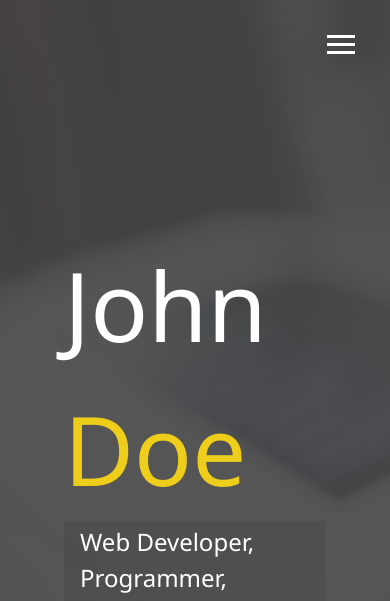
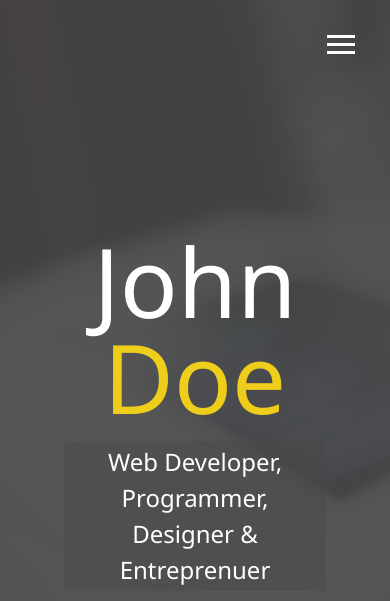
Before and after one commit to raffypanes/myportfolio, a website: page dist/index.html in a window 390 px wide. Shown: the top 601 px of the page. Drawn offline with Linux system fonts and the light colour scheme.

Commit message:
finish responsive for medium and small screen end of video 4

```diff
--- a/scss/_config.scss
+++ b/scss/_config.scss
@@ -31,3 +31,29 @@
     }
   }
 }
+
+// Media Query Mixins
+// Mobile size
+@mixin mediaSm {
+  @media screen and (max-width: 500px) {
+    @content;
+  }
+}
+// Medium screen size
+@mixin mediaMd {
+  @media screen and (max-width: 768px) {
+    @content;
+  }
+}
+// Large screen size
+@mixin mediaLg {
+  @media screen and (min-width: 769px) and (max-width: 1170px) {
+    @content;
+  }
+}
+// XLarge screen size
+@mixin mediaXl {
+  @media screen and (min-width: 1171px) {
+    @content;
+  }
+}
--- /dev/null
+++ b/scss/_mobile.scss
@@ -0,0 +1,55 @@
+// for WIDE Screen
+@include mediaXl {
+}
+
+// for Desktop and Laptops
+@include mediaLg {
+}
+
+// for Tablets and Small Laptops
+@include mediaMd {
+  main {
+    align-items: center;
+    text-align: center;
+
+    .lg-heading {
+      line-height: 1;
+      margin-bottom: 1rem;
+    }
+  }
+
+  ul.menu-nav,
+  div.menu-branding {
+    float: none;
+    width: 100%;
+    min-height: 0;
+
+    &.show {
+      transform: translate3d(0, 0, 0);
+    }
+  }
+
+  .menu-nav {
+    height: 75vh;
+    transform: translate3d(-100%, 0, 0); // left to right
+    font-size: 24px;
+  }
+
+  .menu-branding {
+    height: 25vh;
+    transform: translate3d(100%, 0, 0); // right to left
+
+    .portrait {
+      background: url('../img/portrait_small.jpg'); // change to small image
+      width: 150px;
+      height: 150px;
+    }
+  }
+}
+
+// for Smartphones
+@include mediaSm {
+  main#home h1 {
+    margin-top: 10vh;
+  }
+}
--- a/scss/main.scss
+++ b/scss/main.scss
@@ -1,5 +1,6 @@
 @import 'config'; // import variables and mixins into partials to organise our scss
 @import 'menu';
+@import 'mobile';
 
 * {
   box-sizing: border-box;
```
Also changed, not shown: dist/css/main.css.
